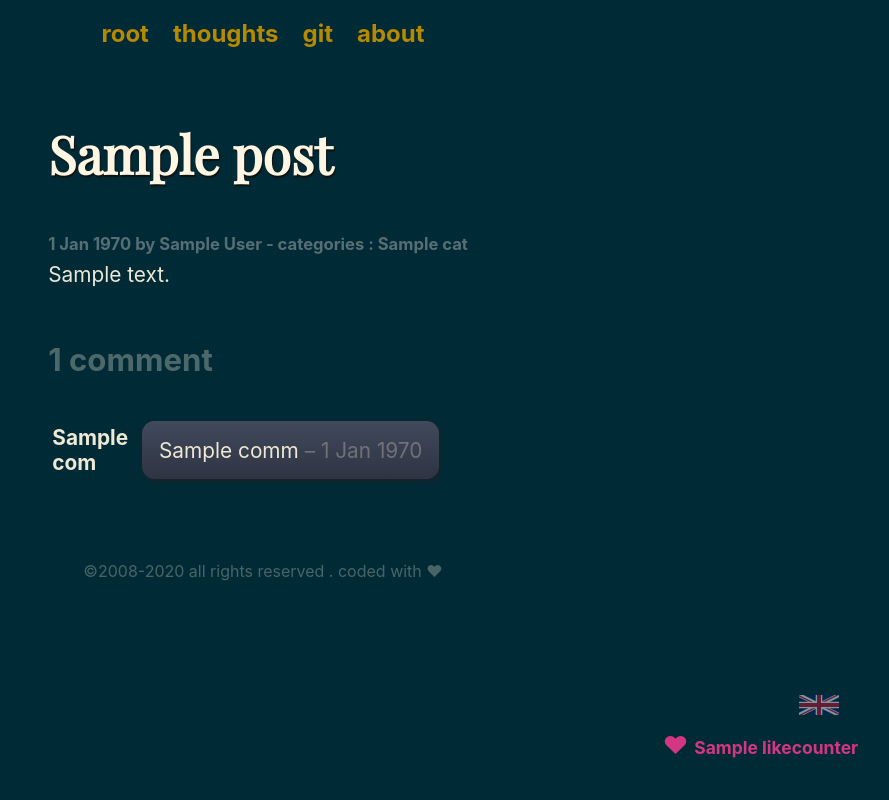
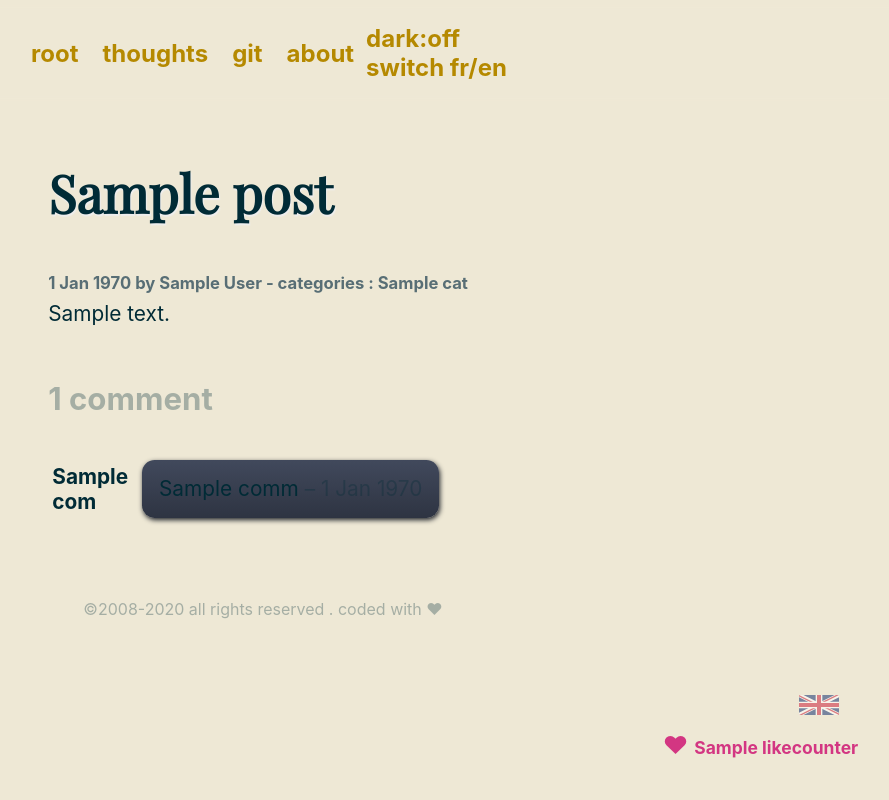
Before and after one commit to hotrooibos/mdCMS, a Python web app: template src/mdcms/templates/pages/post.j2 in a window 1280 px wide. Shown: the whole page, without its empty margins (377-1266 px from the left). Run offline with Jinja, Linux system fonts and the light colour scheme; the template is opened without the code that fills it: most values are stand-ins (such as "Sample title", 1, 10 or a date in 2020).

Commit message:
night day themes

```diff
--- a/src/mdcms/static/script.js
+++ b/src/mdcms/static/script.js
@@ -3,6 +3,7 @@ const doc     = document;
 const dates   = doc.querySelectorAll('time');
 const header  = doc.querySelector('#header');
 const nav     = doc.querySelector('#nav');
+const params  = doc.querySelector('#params');
 // const logo    = doc.querySelector('#logo');
 
 // /post
@@ -118,6 +119,15 @@ if (catlist && pstlsts) {
 
 
 /*
+LOCAL STORAGE for user's settings
+*/
+function setLocalStorage(key, value) {
+    localStorage.setItem(key, value);
+}
+
+
+
+/*
 CONVERT EPOCH time to datetime
 */
 function convertEpoch(dates) {
@@ -144,6 +154,63 @@ function convertEpoch(dates) {
 convertEpoch(dates); // Convert post dates
 
 
+
+/*
+DARK MODE switch
+*/
+const themeSwitch = params.querySelector('#themeSwitch');
+const prefColorScheme = window.matchMedia('(prefers-color-scheme: dark)');
+
+
+function toggleTheme() {
+    // darkTheme = true;
+    // setLocalStorage("darkTheme", true);
+
+    const darkTheme = doc.body.classList.contains("darkTheme");
+    console.log(darkTheme);
+
+    if (darkTheme) {
+        themeSwitch.innerHTML = "dark:off";
+        doc.body.classList.remove("darkTheme");
+        setLocalStorage("darkTheme", false)
+    } else {
+        themeSwitch.innerHTML = "dark:on";
+        doc.body.classList.add("darkTheme");
+        setLocalStorage("darkTheme", true)
+    }
+
+}
+
+if (window.matchMedia('(prefers-color-scheme: dark)').matches
+|| localStorage.getItem("darkTheme") == "true") {
+    themeSwitch.innerHTML = "dark:on";
+    doc.body.classList.add("darkTheme");
+    // TODO set the switch to dark mode
+} else {
+    themeSwitch.innerHTML = "dark:off";
+}
+
+// User changes color from scheme
+prefColorScheme.addEventListener('change', (e) => {
+    if (e.matches) {
+        runDarkTheme();
+        // TODO run dark mode and set the switch to dark mode
+        // local storage should NOT be affected by this
+    } else {
+        runLightTheme();
+        // TODO run light mode and set the switch to light mode
+        // local storage should NOT be affected by this
+    }
+});
+
+// User changes color from switch btn
+themeSwitch.addEventListener('click', (e) => {
+    toggleTheme();
+    // TODO run other theme
+    // local storage is affected by this
+});
+
+// console.log(window.matchMedia('(prefers-color-scheme: dark)'));
 
 /*
 NAV scroll effect
--- a/src/mdcms/static/style.css
+++ b/src/mdcms/static/style.css
@@ -12,15 +12,14 @@
 /*
 GENERAL
 */
-html,
 body {
     display: flex;
     flex-direction: column;
     padding: 0;
     margin: 0;
     width: 100%;
-    background-color: #002b36;
-    color: #eee8d5;
+    background-color: #eee8d5;
+    color: #002b36;
     font: 16px -apple-system, BlinkMacSystemFont, "Segoe UI", Roboto, "Helvetica Neue", Arial, "Noto Sans", sans-serif;
     align-items: center;
 }
@@ -63,6 +62,7 @@ p code {
 }
 pre {
     padding: .7em 2%;
+    color: #eee8d5;
     background-color: #073642;
     border-radius: .3em;
     margin: 1em 0 1em 2%;
@@ -90,7 +90,7 @@ h2,
 h3,
 h4,
 h5 {
-    color: #fdf6e3;
+    color: #002b36;
 }
 
 h1 {
@@ -133,7 +133,6 @@ HEADER
     position: sticky;
     top: 0;
     width: 100%;
-    background-color: #002b36e6;
     justify-content: center;
     align-items: center;
     -webkit-backdrop-filter: blur(4px);
@@ -239,7 +238,8 @@ CONTENT
             margin: .2em;
             padding: 0 .3em 0.1em;
             border-radius: 5px;
-            background-color: #073642;
+            color: #073642;
+            background-color: #586e75;
             cursor: pointer;
         }
     h2.titleyear {
@@ -262,7 +262,7 @@ CONTENT
         text-align: left;
     }
     #metadata p:hover {
-        color: #849496;
+        color: #657b83;
     }
     #post {
         margin: 2em 0;
@@ -287,9 +287,9 @@ CONTENT
         margin: .5em 0 0;
         font-size: 2.5em;
         font-family: "Playfair Display", serif;
-        color: #fdf6e3;
+        color: #002b36;
         text-align: left;
-        text-shadow: 1px 2px 1px #111;
+        text-shadow: 1px 2px 1px #eee;
     }
 
     .postitle a,
@@ -337,10 +337,11 @@ CONTENT
         }
 
         .input {
-            margin: .5em 0;
+            margin: .5em;
             padding: .3em;
             border: none;
-            background-color: #fdf6e3;
+            color: #eee8d5;
+            background-color: #073642;
             border-radius: .3em;
             width: 95%;
             max-width: 15em;
@@ -358,7 +359,7 @@ CONTENT
             resize: none;
         }
         .submit {
-            margin: .5em 0;
+            margin: .5em;
             padding: .3em;
             border: none;
             height: 2.5em;
@@ -366,7 +367,8 @@ CONTENT
             border-radius: .3em;
             font-size: 1.1em;
             font-weight: bold;
-            background-color: #d1cbc3;
+            color: #eee8d5;
+            background-color: #b58900;
             box-shadow: 0px 2px 5px #1e2229;
             cursor: pointer;
         }
--- a/src/mdcms/templates/layouts/default.j2
+++ b/src/mdcms/templates/layouts/default.j2
@@ -9,6 +9,7 @@
 	<link rel="manifest" href="{{ url_for('static', filename='manifest.webmanifest') }}">
 	<title>{% if title %}{{ title }}{% else %}marzin.org{% endif %}</title>
 	<link href="{{ url_for('static', filename='style.css') }}" rel="stylesheet">
+	<link href="{{ url_for('static', filename='dark.css') }}" rel="stylesheet">
 	<script src="{{ url_for('static', filename='script.js') }}" defer></script>
 </head>
 <body>
--- a/src/mdcms/templates/layouts/partials/_header.j2
+++ b/src/mdcms/templates/layouts/partials/_header.j2
@@ -8,5 +8,11 @@
             <li><a href="/about">about</a></li>
         </ul>
     </div>
+    <div id="params">
+        <ul>
+            <li><a id="themeSwitch" href="#">night mode</a></li>
+            <li><a id="langSwitch" href="#">switch fr/en</a></li>
+        </ul>
+    </div>
 </div>
 {# <div id="wip"><strong>Back online 08/04/2021 | website/CMS in HEAVY development | content revival from old DB in progress</strong></div> #}
```
Also changed, not shown: src/mdcms/static/dark.css (added, +61 -0 lines).
